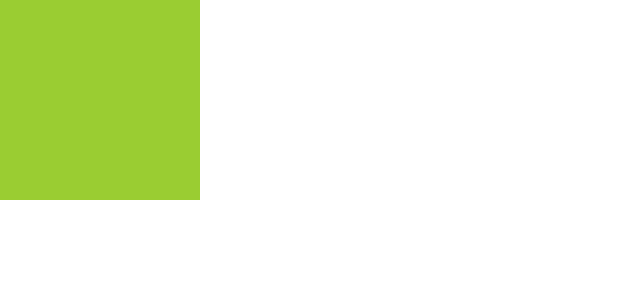
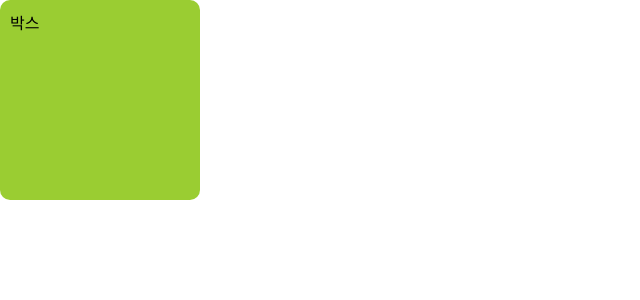
Before and after one commit to sae1013/Draggable, a React (Create React App) app: page / in a window 1280 px wide. Shown: the top 300 px of the page, without its empty margins (0-640 px from the left). Built offline with nearby package versions, Linux system fonts and the light colour scheme.

Commit message:
FEAT: Draggable 컴포넌트 모둘화 완료

```diff
--- a/package.json
+++ b/package.json
@@ -8,6 +8,7 @@
     "@testing-library/user-event": "^13.2.1",
     "react": "^17.0.2",
     "react-dom": "^17.0.2",
+    "react-draggable": "^4.4.4",
     "react-scripts": "5.0.0",
     "web-vitals": "^2.1.0"
   },
--- a/src/App.js
+++ b/src/App.js
@@ -1,18 +1,28 @@
-import React from 'react'
+import React from "react";
 import logo from "./logo.svg";
 import Draggable from "./Draggable";
+// import Draggable from 'react-draggable';
 import classes from "./App.module.css";
 
+function Parent({children}) {
+  const ReactElement = React.cloneElement(children,{style:{backgroundColor:'blue'},onClick:()=>{alert(123)}})
+  return <React.Fragment>{ReactElement}</React.Fragment>;
+}
+function Child() {
+  return <div onClick={()=>{console.log('자식자식')}}>자식</div>;
+}
+function Child1(){
+  return <div style={{width:'100px',height:'100px',backgroundColor:'red'}}>Child1</div>
+}
 function App() {
-
   return (
     <div className={classes.App}>
+      {/* <Parent>
+        <Child></Child>
+      </Parent> */}
       <Draggable>
-        {/* <div className={classes.box}>box</div> */}
+        <div className={classes.box}>박스</div>
       </Draggable>
-
-
-
     </div>
   );
 }
--- a/src/App.module.css
+++ b/src/App.module.css
@@ -3,26 +3,21 @@
   position: relative;
   overflow:scroll
 }
-/*
-.dropzone {
-  position: absolute;
-  width:400px;
-  height:400px;
-  background-color: rgb(83, 180, 83);
 
-  top:50%;
-  left:50%;
-}
-.dotted {
-  border: 1px dotted black;
-}
-*/
 .box {
   box-sizing: border-box;
+  position: absolute;
   width:200px;
   height:200px;
   border-radius: 10px;
   padding: 10px;
   background-color: yellowgreen;
-  transform: translateY(50%);
+
 }
+/* .container {
+  display: inline-block;
+  position: absolute;
+  width:200px;
+  height:200px;
+  background-color: yellowgreen;
+} */
--- a/src/Draggable.js
+++ b/src/Draggable.js
@@ -1,10 +1,11 @@
-import React from "react";
+import React,{forwardRef} from "react";
 import classes from "./Draggable.module.css";
 
 function Draggable({ children }) {
   const targetRef = React.useRef(null)
+
   React.useEffect(()=>{
-    console.dir(targetRef.current.classList[0])
+    console.log(targetRef.current)
   })
   const mouseDown = (e) => {
     const [curLeft,curTop] = [targetRef.current.offsetLeft,targetRef.current.offsetTop]
@@ -46,14 +47,21 @@ function Draggable({ children }) {
     window.addEventListener("mouseup", mouseUp);
   };
 
+  const TargetComponent = React.cloneElement(children,{ref:targetRef,onMouseDown:mouseDown,style:{position:'absolute'}})
+
   return (
-    <div
-      id="target"
-      ref = {targetRef}
-      className={classes.container}
-      onMouseDown={mouseDown}
-    ></div>
-  );
+    <React.Fragment>
+      {TargetComponent}
+    </React.Fragment>
+  )
+  // return (
+  //   <div
+  //     id="target"
+  //     ref = {targetRef}
+  //     className={classes.container}
+  //     onMouseDown={mouseDown}
+  //   ></div>
+  // );
 }
 
 export default Draggable;
--- a/src/Draggable.module.css
+++ b/src/Draggable.module.css
@@ -1,6 +1,5 @@
 .container {
   display: inline-block;
-  position: absolute;
   width:200px;
   height:200px;
   background-color: yellowgreen;
```
Also changed, not shown: 2 other files (tests, documents, lock files or other folders).
